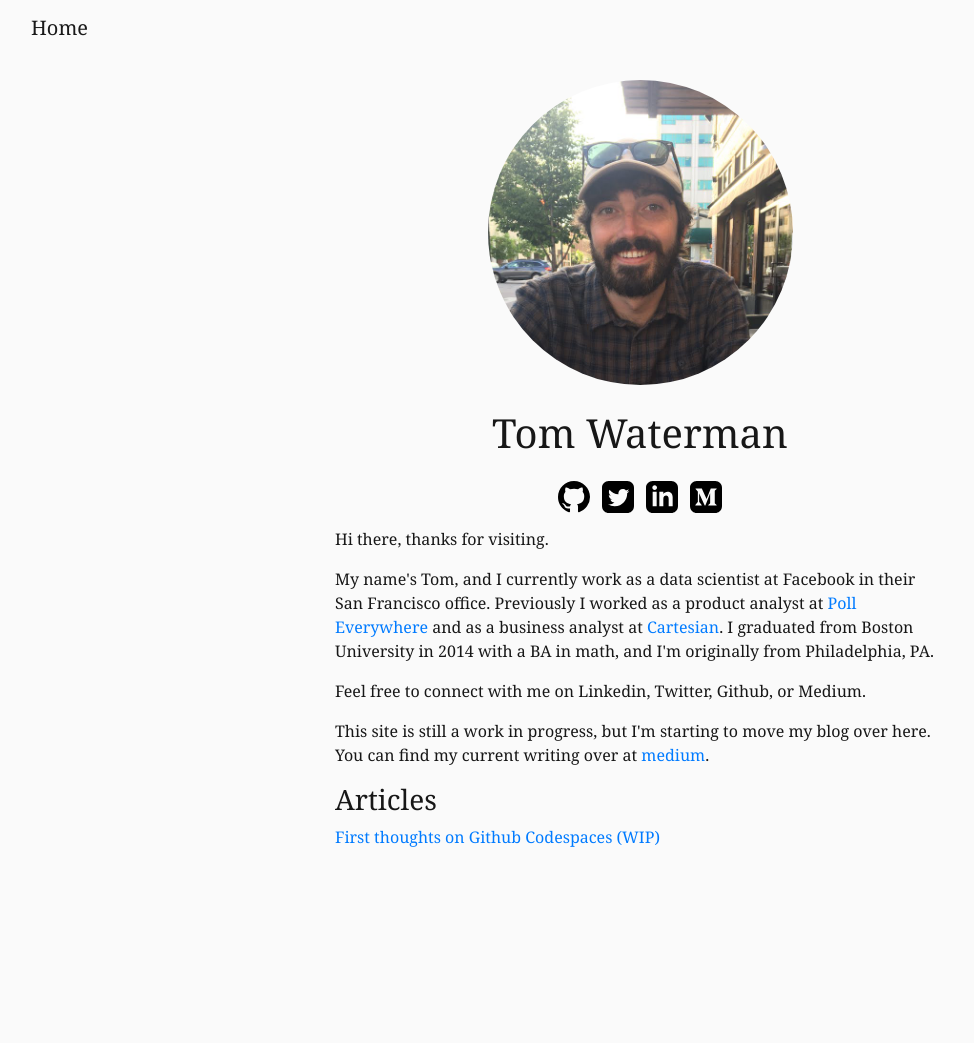
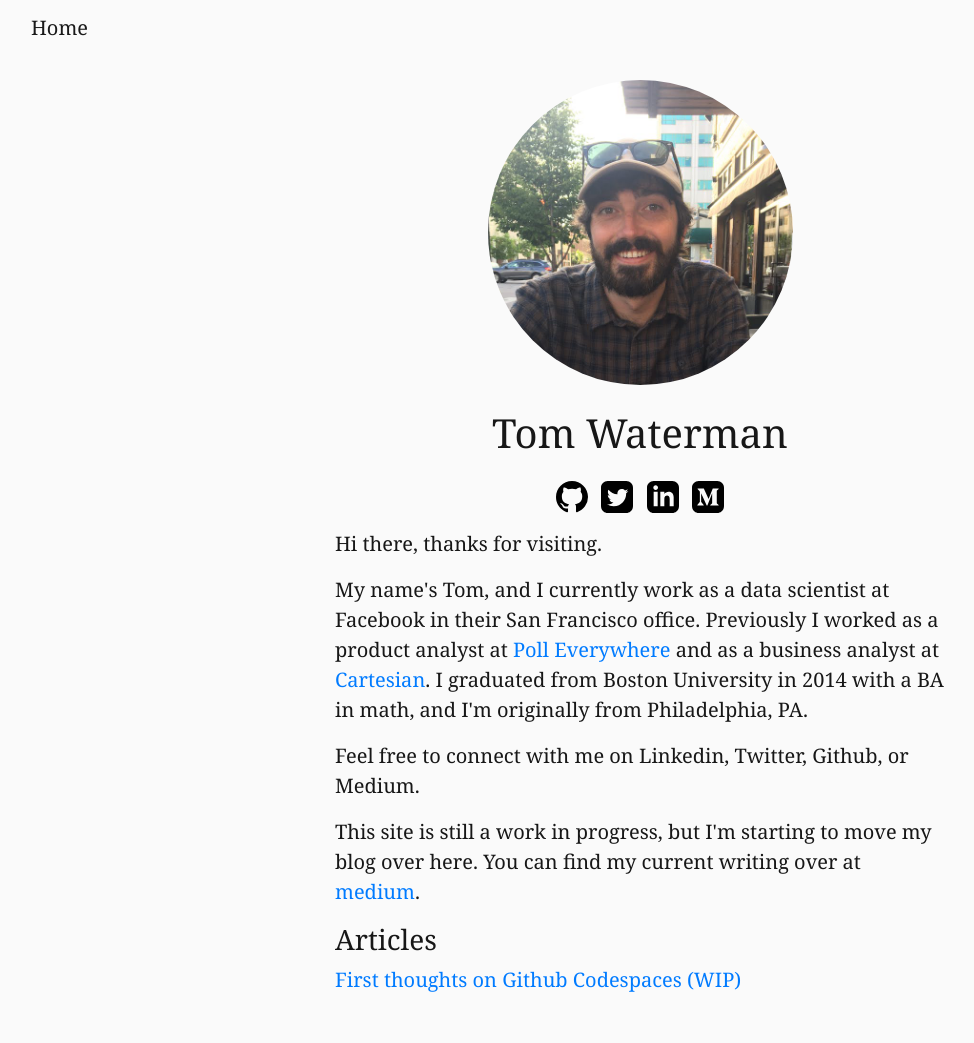
Before and after one commit to tjwaterman99/tjwaterman99, an MkDocs documentation site: the page built from docs/index.md, in a window 1280 px wide. Shown: the whole page, without its empty margins (0-974 px from the left). Built offline with MkDocs 1.6.1, drawn with Linux system fonts in a browser that asks for light colours; nearby versions of some CDN libraries; before the commit the page ends 900 px from its top, so only the background shows below that.

Commit message:
Change font sizes

```diff
--- a/theme/css/base.css
+++ b/theme/css/base.css
@@ -2,6 +2,8 @@ body {
     font-family: "Crimson", Georgia, "Times New Roman", Times, serif;
     color: rgb(23, 23, 23);
     background-color: #FAFAFA;
+    font-size: 20px;
+    line-height: 30px;
 }
 
 .navbar.navbar-light {
```
